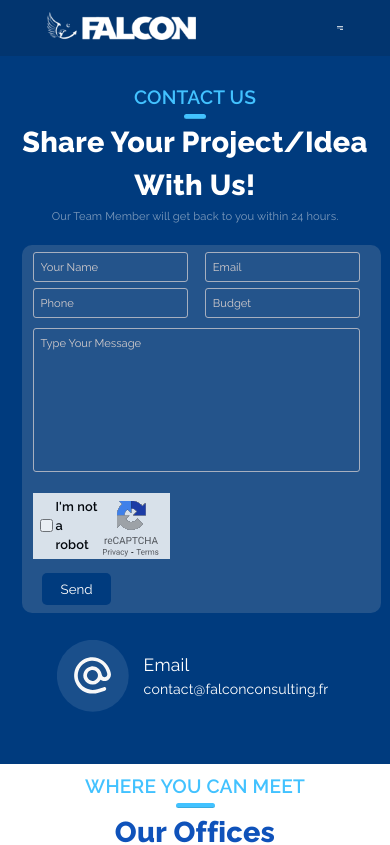
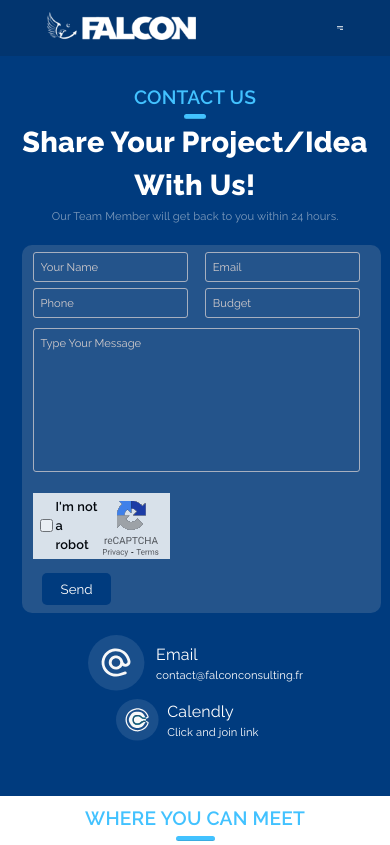
Before and after one commit to yousufkalim/agile-digital, a React (Create React App) app: page /contactus in a window 390 px wide. Shown: the top 845 px of the page. Built offline with nearby package versions, Linux system fonts and the light colour scheme.

Commit message:
ContactUsSection Design change

```diff
--- a/src/components/Common/ContactUsSection.js
+++ b/src/components/Common/ContactUsSection.js
@@ -5,6 +5,7 @@ import WhatsappIcon from "../../assets/images/whatsapp.svg";
 import EmailIcon from "../../assets/images/emailIcon.svg";
 import Robot from "../../assets/images/notRobort.svg";
 import CallIcon from "../../assets/images/callIcon.svg";
+import CalendlyIcon from "../../assets/images/calendlyIcon.svg";
 import TextField from "@mui/material/TextField";
 import emailjs from "emailjs-com";
 import { Checkbox } from "@mui/material";
@@ -13,14 +14,7 @@ export default function ContactUsSection(props) {
   const sendEmail = (e) => {
     e.preventDefault();
 
-    emailjs
-      .sendForm(
-        "service_p9t3cg6",
-        "template_imi9dne",
-        e.target,
-        "user_Dh0YsMnLOPp5ckc48VOcP"
-      )
-      .then(
+    emailjs.sendForm("service_p9t3cg6", "template_imi9dne", e.target, "user_Dh0YsMnLOPp5ckc48VOcP").then(
       (result) => {
         console.log(result.text);
       },
@@ -49,42 +43,18 @@ export default function ContactUsSection(props) {
                 <form onSubmit={sendEmail} className="ContactForm">
                   <div style={{ display: "flex", width: "100%" }}>
                     <Grid xs={12} sm={6}>
-                      <input
-                        required
-                        type="text"
-                        name="name"
-                        placeholder="Your Name"
-                        className="InputField"
-                      />
+                      <input required type="text" name="name" placeholder="Your Name" className="InputField" />
                     </Grid>
                     <Grid xs={12} sm={6}>
-                      <input
-                        required
-                        type="email"
-                        name="email"
-                        placeholder="Email"
-                        className="InputField"
-                      />
+                      <input required type="email" name="email" placeholder="Email" className="InputField" />
                     </Grid>
                   </div>
                   <div style={{ display: "flex" }}>
                     <Grid xs={12} sm={6}>
-                      <input
-                        required
-                        type="number"
-                        name="phone"
-                        placeholder="Phone"
-                        className="InputField"
-                      />
+                      <input required type="number" name="phone" placeholder="Phone" className="InputField" />
                     </Grid>
                     <Grid xs={12} sm={6}>
-                      <input
-                        required
-                        type="text"
-                        name="budget"
-                        placeholder="Budget"
-                        className="InputField"
-                      />
+                      <input required type="text" name="budget" placeholder="Budget" className="InputField" />
                     </Grid>
                   </div>
                   <div>
@@ -140,49 +110,35 @@ export default function ContactUsSection(props) {
                   </Grid>
                 </form>
               </Grid>
-              <Grid sm={10} md={10} className="ContactMedia">
-                {/* <a href="https://wa.me/03241013344">
-                  <div className="ContactMediaDiv">
-                    <img className="ContactMediaIcons" src={WhatsappIcon} />
-                    <div className="SocialMediaText">
-                      <Typography sx={{ fontSize: ".8rem" }}>
-                        Goto WhatsApp
-                      </Typography>
-                    </div>
-                  </div>
-                </a> */}
+              <Grid xs={12} sm={10} md={10} className="ContactMedia">
                 <a href="mailto:contact@falconconsulting.fr">
                   <div className="ContactMediaDiv">
                     <img className="ContactMediaIcons" src={EmailIcon} />
                     <div className="SocialMediaText">
                       <Typography sx={{ fontSize: "1rem" }}>Email</Typography>
-                      <Typography sx={{ fontSize: ".8rem" }}>
-                        contact@falconconsulting.fr
-                      </Typography>
+                      <Typography sx={{ fontSize: ".7rem" }}>contact@falconconsulting.fr</Typography>
                     </div>
                   </div>
                 </a>
-                {/* <a href="tel:0318-4310639">
+                <a href="tel:0318-4310639">
                   <div className="ContactMediaDiv">
-                    <img className="ContactMediaIcons" src={CallIcon} />
+                    <img className="ContactMediaIcons" src={CalendlyIcon} />
                     <div className="SocialMediaText">
-                      <Typography sx={{ fontSize: ".8rem" }}>Call</Typography>
-                      <Typography sx={{ fontSize: ".7rem" }}>
-                        + 92 3XX XXXXXXX
-                      </Typography>
+                      <Typography sx={{ fontSize: "1rem" }}>Calendly</Typography>
+                      <Typography sx={{ fontSize: ".7rem" }}>Click and join link</Typography>
                     </div>
                   </div>
-                </a> */}
+                </a>
               </Grid>
             </Grid>
           </div>
         </div>
       ) : (
         <div className="ContactsectionDiv">
-          <div>
+          <div className="ContactSection_Mob_Header">
             <SectionHeader
               LeftSectionHeader
-              width="6%"
+              width="10%"
               h1="Contact Us"
               h2="Share Your Project/Idea with us!"
               colorH2="#fff"
@@ -192,7 +148,28 @@ export default function ContactUsSection(props) {
           </div>
           <div className="ContactSectionGrid">
             <Grid container spacing={1} className="ContainerGrid">
-              <Grid sm={6} className="SocialMediaMain">
+              <Grid sm={8} md={6} className="SocialMediaMain">
+                <div className="ContactSection_Web_Header">
+                  <SectionHeader
+                    LeftSectionHeader
+                    width="10%"
+                    h1="Contact Us"
+                    h2="Share Your Project/Idea with us!"
+                    colorH2="#fff"
+                    colorDesp="#F8F8F8"
+                    decription="Our Team Member will get back to you within 24 hours."
+                  />
+                </div>
+                <div>
+                  <a href="mailto:contact@falconconsulting.fr">
+                    <div className="SocialMediaDiv">
+                      <img className="SocialMediaIcons" src={CalendlyIcon} />
+                      <div className="SocialMediaText">
+                        <Typography>Schedule Meeting</Typography>
+                        <Typography>calendly.com/falcon-consulting</Typography>
+                      </div>
+                    </div>
+                  </a>
                   <a href="mailto:contact@falconconsulting.fr">
                     <div className="SocialMediaDiv">
                       <img className="SocialMediaIcons" src={EmailIcon} />
@@ -202,77 +179,29 @@ export default function ContactUsSection(props) {
                       </div>
                     </div>
                   </a>
-                {/* <a href="https://wa.me/03241013344">
-                  <div className="SocialMediaDiv">
-                    <img className="SocialMediaIcons" src={WhatsappIcon} />
-                    <div className="SocialMediaText">
-                      <Typography>Goto WhatsApp</Typography>
                 </div>
-                  </div>
-                </a>
-                <a href="tel:0318-4310639">
-                  <div className="SocialMediaDiv">
-                    <img className="SocialMediaIcons" src={CallIcon} />
-                    <div className="SocialMediaText">
-                      <Typography>Call</Typography>
-                      <Typography sx={{ fontSize: ".8rem" }}>
-                        + 92 3XX XXXXXXX{" "}
-                      </Typography>
-                    </div>
-                  </div>
-                </a> */}
               </Grid>
-              <Grid container sm={6} className="FormGrid">
+              <Grid container xs={12} sm={8} md={6} className="FormGrid">
                 <form onSubmit={sendEmail} className="ContactForm">
                   <div style={{ display: "flex", width: "100%" }}>
                     <Grid xs={12} sm={6}>
-                      <input
-                        required
-                        type="text"
-                        name="name"
-                        placeholder="Your Name"
-                        className="InputField"
-                      />
+                      <input required type="text" name="name" placeholder="Your Name" className="InputField" />
                     </Grid>
                     <Grid xs={12} sm={6}>
-                      <input
-                        required
-                        type="email"
-                        name="email"
-                        placeholder="Email"
-                        className="InputField"
-                      />
+                      <input required type="email" name="email" placeholder="Email" className="InputField" />
                     </Grid>
                   </div>
                   <div style={{ display: "flex" }}>
                     <Grid xs={12} sm={6}>
-                      <input
-                        required
-                        type="number"
-                        name="phone"
-                        placeholder="Phone"
-                        className="InputField"
-                      />
+                      <input required type="number" name="phone" placeholder="Phone" className="InputField" />
                     </Grid>
                     <Grid xs={12} sm={6}>
-                      <input
-                        required
-                        type="text"
-                        name="budget"
-                        placeholder="Budget"
-                        className="InputField"
-                      />
+                      <input required type="text" name="budget" placeholder="Budget" className="InputField" />
                     </Grid>
                   </div>
                   <div>
                     <Grid xs={12}>
-                      <textarea
-                        required
-                        type="text"
-                        name="message"
-                        placeholder="Type Your Message"
-                        className="textField"
-                      />
+                      <textarea required type="text" name="message" placeholder="Type Your Message" className="textField" />
                     </Grid>
                   </div>
                   <Grid xs={12}>
@@ -281,7 +210,7 @@ export default function ContactUsSection(props) {
                         display: "flex",
                         alignItems: "center",
                         justifyContent: "space-between",
-                        width: "40%",
+                        width: "45%",
                         backgroundColor: "rgba(255, 255, 255, 0.912)",
                         padding: "0.5% 2%",
                         margin: "3% 2.5%",
@@ -299,7 +228,7 @@ export default function ContactUsSection(props) {
                         <Typography
                           sx={{
                             marginLeft: "5%",
-                            fontSize: ".8rem",
+                            fontSize: "80%",
                             fontWeight: "600",
                           }}
                         >
--- a/src/css/Common/ContactUsSection.css
+++ b/src/css/Common/ContactUsSection.css
@@ -1,6 +1,7 @@
 .ContactUsDiv{
     background-color: #003B7E;
     padding: 5%;
+
 }
 .ContactUsGrid{
     width: 100%;
@@ -25,18 +26,28 @@
     border-radius: 10px;
 }
 .ContactMedia{
-    display: flex;
+    display: flex !important;
+    width: 45% !important;
+    align-items: center !important;
+    justify-content: space-between !important;
     margin: 3% 0%;
 }
+/* .ContactMedia a{
+    margin: 1% 3%;
+} */
 .ContactMediaIcons{
-    width:25%;
+    max-width: 80px;
     margin-right: 5%;
+}
+.SocialMediaText{
+    text-align: left;
+    color: white;
 }
 .ContactMediaDiv{
     width: 100%;
     display: flex;
     align-items: center;
-    transform: scale(1.1);
+    transform: scale(1);
     transition: .5s;
 }
 .ContactMediaDiv:hover{
@@ -72,24 +83,37 @@ input::-webkit-inner-spin-button {
 }
 .ContainerGrid{
     display: flex;
-    align-items:flex-end;
+    /* align-items:center; */
+    /* justify-content: space-between; */
 }
-/* .SocialMediaMain{
+.SocialMediaMain{
+   display: flex;
+   flex-direction: column !important;
+   justify-content: space-between;
+}
+.ContactSection_Mob_Header{
+    position: absolute;
+    visibility: hidden;
 
-} */
+    /* left:-100%; */
+}
+.ContactSection_Web_Header{
+    width: 70%;
+    /* left:-100%; */
+}
+
+
 .SocialMediaDiv{
     display: flex;
     align-items: center;
+    margin-bottom: 2%;
 }
 
 .SocialMediaIcons{
     width: 10%;
     margin-right: 5%;
 }
-.SocialMediaText{
-    text-align: left;
-    color: white;
-}
+
 .FormGrid{
     /* background: linear-gradient(#ffffff,#F0F0F0); */
     /* opacity: 10%; */
@@ -151,6 +175,32 @@ input:focus ,textarea:focus{
     flex-direction: column;
     width: 100%;
 }
+@media only screen and (max-width: 900px) {
+    .ContactSection_Web_Header{
+        position: absolute;
+        visibility: hidden;
+        /* left:-100%; */
+    }
+    .ContactSection_Mob_Header{
+        position: relative;
+        visibility: visible;
+        /* left:-100%; */
+    }
+    .ContainerGrid{
+        flex-direction: column-reverse !important;
+        align-items:center;
+    }
+    .SocialMediaMain{
+        margin-top: 5%;
+    }
+    .SocialMediaIcons{
+        width: 20%;
+    }
+    .ContactMedia{
+        width: 60% !important;
+    }
+}
+
 
 @media only screen and (max-width: 768px) {
     .InputField{
@@ -160,17 +210,20 @@ input:focus ,textarea:focus{
         font-size: .5rem;
         height: 15vh;
 }
+.ContactMedia{
+    width: 65% !important;
+}
+.ContactMediaIcons{
+    width:25%;
+    margin-right: 5%;
+}
 }
 @media only screen and (max-width: 600px) {
-    .ContainerGrid{
-        flex-direction: column-reverse !important;
-        align-items:center;
 
-    }
 
     .FormGrid{
-        width: 80% !important;
-        margin: 10%;
+        width: 100% !important;
+        margin: 5% 0%;
     }
     .InputField{
         font-size: .7rem;
@@ -192,9 +245,13 @@ input:focus ,textarea:focus{
     }
     .ContactMedia{
         flex-direction: column !important;
-    }
-    .ContactMediaDiv{
-        margin: 3% 0%;
+    width: 100% !important;
 
     }
+    .ContactMedia a{
+        margin-bottom: 2%;
+
+    }
+
+
   }
```
Lines whose indentation alone changed are shown as unchanged.
